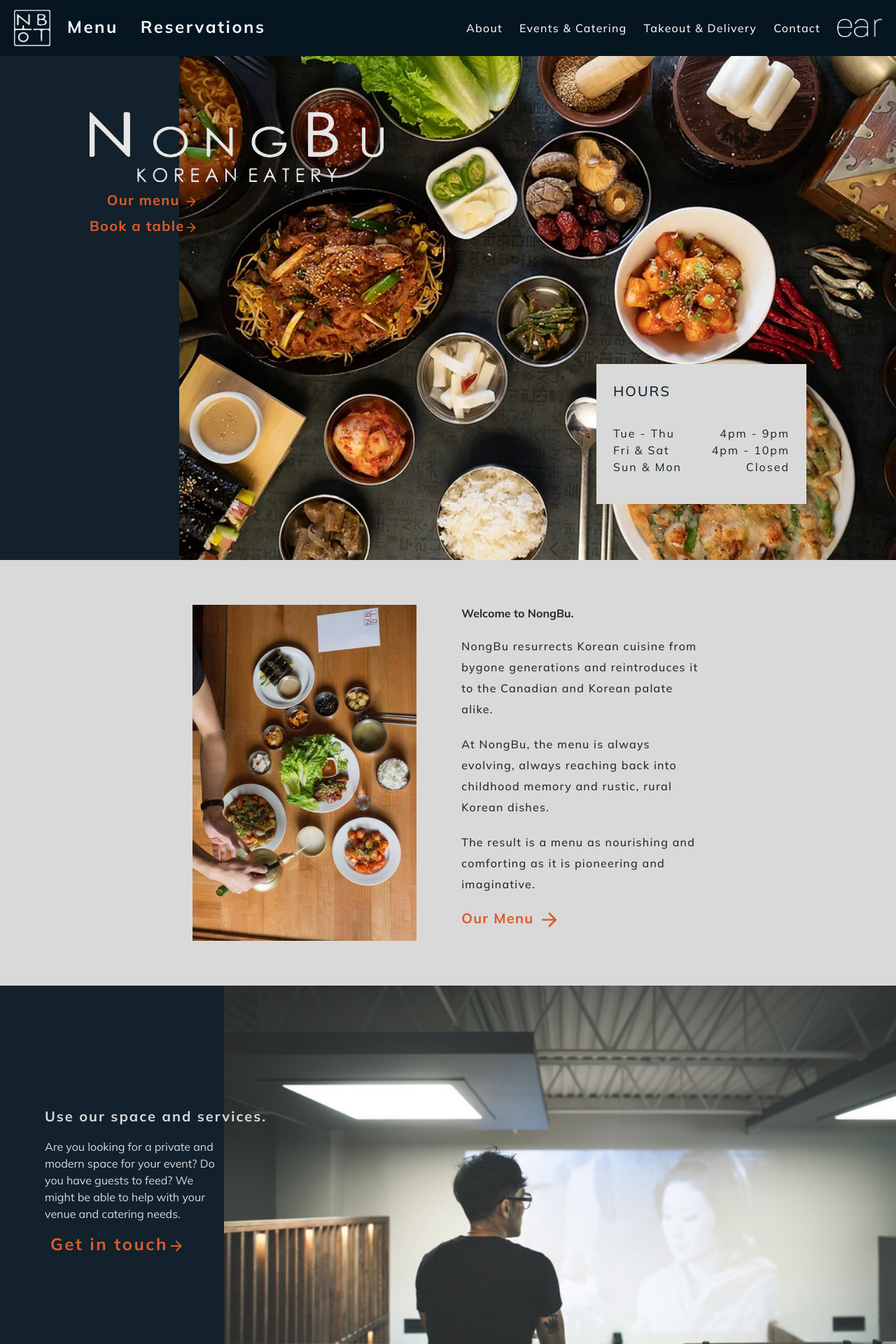
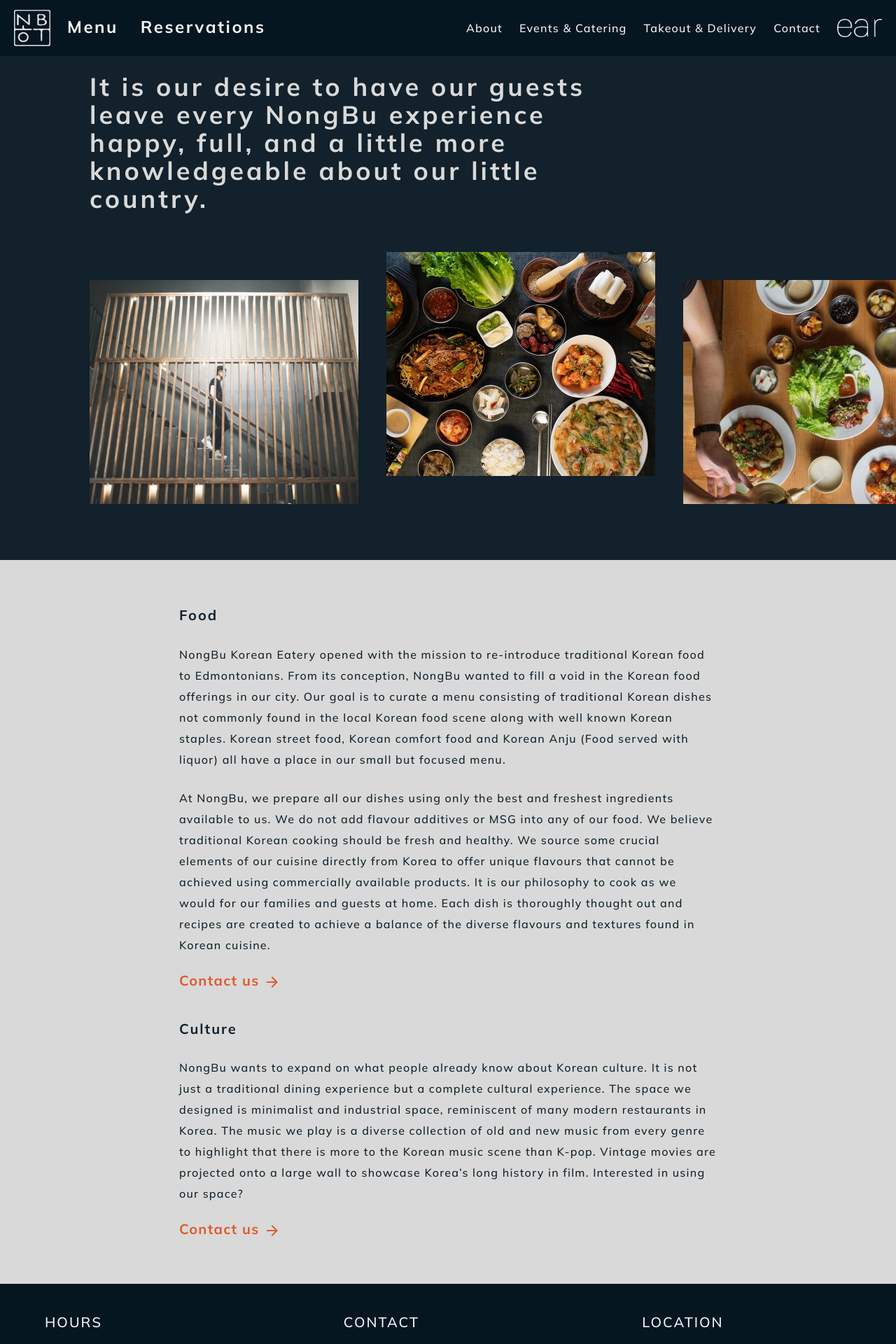
Before and after one commit to kev-nr-ley/nongbuWebsite, a React (Vite) app: page / in a window 1280 px wide. Shown: the top 1920 px of the page at 70% size. Built offline with nearby package versions, Linux system fonts and the light colour scheme.

Commit message:
Added event page

```diff
--- a/package.json
+++ b/package.json
@@ -20,7 +20,9 @@
     "react": "^18.2.0",
     "react-dom": "^18.2.0",
     "react-icons": "^4.7.1",
-    "react-uuid": "^2.0.0"
+    "react-textfit": "^1.1.1",
+    "react-uuid": "^2.0.0",
+    "swiper": "^9.0.5"
   },
   "devDependencies": {
     "@types/react": "^18.0.27",
--- a/src/App.jsx
+++ b/src/App.jsx
@@ -1,6 +1,7 @@
 import Navbar from "@sections/Navbar";
 import Home from "@pages/Home";
 import Menu from "@pages/Menu";
+import About from "@pages/About";
 import Footer from "@sections/Footer";
 import Events from "@pages/Events";
 function App() {
@@ -13,10 +14,10 @@
   return (
     <>
       <Navbar />
-      <Home />
-
+      {/* <Home /> */}
       {/* <Menu objectToArray={objectToArray} /> */}
-      <Events />
+      <About />
+      {/* <Events /> */}
       <Footer />
     </>
   );
--- a/src/components/ImageContainer.jsx
+++ b/src/components/ImageContainer.jsx
@@ -6,7 +6,7 @@
     <Box //image container
     w={["100%", "100%", "clamp(400px, 30vw, 450px)"]}
     h={["30vh", "30vh", "clamp(600px, 45vh, 700px)"]}
-    bg='red'
+    // bg='red'
     {...props}
 
     >
--- /dev/null
+++ b/src/pages/About.jsx
@@ -0,0 +1,176 @@
+import React from "react";
+import {
+  Flex,
+  Box,
+  Text,
+  Heading,
+  Button,
+  Image,
+  Link,
+  color,
+} from "@chakra-ui/react";
+import BigMenuItem from "@components/BigMenuItem";
+import { ArrowForwardIcon } from "@chakra-ui/icons";
+import ImageContainer from "@components/ImageContainer";
+import { Swiper, SwiperSlide } from "swiper/react";
+import { Textfit } from "react-textfit";
+
+import { useTheme } from "@chakra-ui/react";
+
+export default function About() {
+  const { colors, fonts } = useTheme();
+  return (
+    <>
+      {" "}
+      <Box
+        position='relative'
+        h='100vh'
+        bg={colors.backgroundDark}
+        overflowX='hidden'>
+        <Box
+          //Text block
+          flexDirection='column'
+          position={["absolute", "absolute", "absolute"]}
+          w={["100%", "80%", "70%", "70%"]}
+          left={["0%", "5%", "5%", "5%"]}
+          top={["10%", "10%", "10%", "5%"]}
+          //   mx={["0%", "0%", "0%", "0%"]}
+          p={["5%", "5%", "5%", "5%"]}
+          // transform={["none", "none", "translateY(-50%)"]}
+          h={["fit-content", "fit-content", "fit-content"]}
+          // bg={colors.backgroundDark}
+          // bg='red'
+          // border='4px'
+          // borderStyle='solid'
+          color={colors.light}
+          zIndex='8'>
+          <Heading
+            as='h3'
+            variant='sectionHeading'
+            fontSize={["24px", "28px", "32px", "36px"]}
+            lineHeight={['30px', '36px', '40px', '40px']}
+            letterSpacing='4px'>
+            It is our desire to have our guests leave every NongBu experience
+            happy, full, and a little more knowledgeable about our little
+            country.
+          </Heading>
+        </Box>
+
+        <Flex
+          position='absolute'
+          bottom={["10%", "10%", "20%", "20%"]}
+          left={["0", "0", "10%", "10%"]}
+          h='30vh'
+          // bg='red'
+
+          gap={["0", "0", "5vh", "5vh"]}>
+          <ImageContainer
+            w={["100%", "100%", "30vw", "30vw"]}
+            h={["100%", "100%", "25vw", "25vw"]}
+            image='nongbu-event-1.jpg'
+            flexShrink='1'
+          />
+          <ImageContainer
+            position='relative'
+            top={["0", "0", "-5vh", "-5vh"]}
+            w={["240px", "400px", "30vw", "30vw"]}
+            h={["100%", "100%", "25vw", "25vw"]}
+            image='nongbu-1.png'
+            flexShrink='0'
+          />
+          <ImageContainer
+            w={["100%", "100%", "30vw", "30vw"]}
+            h={["100%", "100%", "25vw", "25vw"]}
+            image='nongbu-2.jpg'
+            flexShrink='1'
+          />
+        </Flex>
+      </Box>
+      <Box
+        // position='relative'
+        bg={colors.backgroundLight}
+        // h={["100vh", "100vh", "100vh", "80vh"]}
+        minH='100vh'
+        w='100vw'
+        zIndex='9'
+        overflow='hidden'>
+        <Flex
+          //Text block
+          flexDirection='column'
+          //   position={["absolute", "absolute", "absolute"]}
+          //   w={["100%", "100%", "50%", '30%']}
+          //   right={["0%", "0%", "10%", "10%"]}
+          //   mx={["0%", "0%", "0%", "0%"]}
+          px={["5%", "5%", "10%", "20%"]}
+          py={["10%", "10%", "5%", "5%"]}
+          gap='5vh'
+          //   top={["50%", "50%", "50%"]}
+          //   transform={["none", "none", "translateY(-50%)"]}
+          //   h={["fit-content", "fit-content", "100%"]}
+          //   justifyContent='center'
+          bg={colors.backgroundLight}
+          color={colors.dark}
+          zIndex='8'
+          h='fit-content'>
+          {/* <Heading as='h3' variant='sectionHeading'>
+          </Heading> */}
+
+          <Flex flexDirection={"column"} gap='2vw'>
+            <Heading as='h3' variant='sectionHeading'>
+              Food
+            </Heading>
+
+            <Text variant='bodyText'>
+              NongBu Korean Eatery opened with the mission to re-introduce
+              traditional Korean food to Edmontonians. From its conception,
+              NongBu wanted to fill a void in the Korean food offerings in our
+              city. Our goal is to curate a menu consisting of traditional
+              Korean dishes not commonly found in the local Korean food scene
+              along with well known Korean staples. Korean street food, Korean
+              comfort food and Korean Anju (Food served with liquor) all have a
+              place in our small but focused menu.
+            </Text>
+
+            <Text variant='bodyText'>
+              At NongBu, we prepare all our dishes using only the best and
+              freshest ingredients available to us. We do not add flavour
+              additives or MSG into any of our food. We believe traditional
+              Korean cooking should be fresh and healthy. We source some crucial
+              elements of our cuisine directly from Korea to offer unique
+              flavours that cannot be achieved using commercially available
+              products. It is our philosophy to cook as we would for our
+              families and guests at home. Each dish is thoroughly thought out
+              and recipes are created to achieve a balance of the diverse
+              flavours and textures found in Korean cuisine.
+            </Text>
+
+            <Link variant='sectionLink'>
+              Contact us <ArrowForwardIcon fontSize='24px' />
+            </Link>
+          </Flex>
+
+          <Flex flexDirection={"column"} gap='2vw'>
+            <Heading as='h3' variant='sectionHeading'>
+              Culture
+            </Heading>
+            <Text variant='bodyText' lineHeight='30px'>
+              NongBu wants to expand on what people already know about Korean
+              culture. It is not just a traditional dining experience but a
+              complete cultural experience. The space we designed is minimalist
+              and industrial space, reminiscent of many modern restaurants in
+              Korea. The music we play is a diverse collection of old and new
+              music from every genre to highlight that there is more to the
+              Korean music scene than K-pop. Vintage movies are projected onto a
+              large wall to showcase Korea’s long history in film. Interested in
+              using our space?
+            </Text>
+
+            <Link variant='sectionLink'>
+              Contact us <ArrowForwardIcon fontSize='24px' />
+            </Link>
+          </Flex>
+        </Flex>
+      </Box>
+    </>
+  );
+}
--- a/src/pages/Events.jsx
+++ b/src/pages/Events.jsx
@@ -18,74 +18,92 @@
 export default function Events() {
   const { colors, fonts } = useTheme();
   return (
-    <Box mt='80px' position='relative'>
-      <Flex position='relative' bg={colors.backgroundDark} h='80vh'>
+    <Box>
+      <Flex
+        position='relative'
+        bg={colors.backgroundDark}
+        h={['100vh', '100vh', '100vh', '100vh']}
+        w='100vw'
+        overflow='hidden'>
         <Flex
+          //Text block
           flexDirection='column'
           position={["absolute", "absolute", "absolute"]}
-          w={['100%', '100%', '380px']}
-          gap='1rem'
-          left={["0%", "0%", "5%", "15%"]}
-          pt={["10%", "10%", "0%"]}
-          px={["2rem", "2rem", "0"]}
-          top={["0", "0", "20%"]}
-          h={["100%", "100%", "fit-content"]}
-          bg={[colors.backgroundDark99, colors.backgroundDark99, "none"]}
-          color={[colors.light, colors.light, colors.light]}
+          w={["100%", "100%", "50%", '30%']}
+          left={["0%", "0%", "10%", "10%"]}
+          mx={["0%", "0%", "0%", "0%"]}
+          px={["5%", "5%", "5%", "5%"]}
+          top={["50%", "50%", "50%"]}
+          transform={["none", "none", "translateY(-50%)"]}
+          h={["fit-content", "fit-content", "100%"]}
+          justifyContent='center'
+          bg={colors.backgroundDark}
+          color={colors.light}
           zIndex='8'>
-          <Heading as='h2' variant='sectionHeading'>
+          <Heading as='h3' variant='sectionHeading'>
             Use our space and services.
           </Heading>
-          <Text variant='bodyText' lineHeight='30px'>
+
+          <Text variant='bodyText' lineHeight='30px' mt='8'>
             Are you looking for a private and modern space for your event? Do
             you have guests to feed? We might be able to help with your venue
             and catering needs.
           </Text>
-          <Link variant='sectionLink'>
+
+          <Link variant='sectionLink' mt='8'>
             Get in touch <ArrowForwardIcon fontSize='24px' />
+          </Link>
+        </Flex>
+
+        <ImageContainer
+          position={["relative", "relative", "absolute"]}
+          w={["100%", "100%", "80vw", "70%"]}
+          h={["40%", "40%", "100vh"]}
+          right={["0", "0", "0"]}
+          top={["0", "0", "0"]}
+          image='nongbu-event-1.jpg'
+        />
+      </Flex>
+
+      <Flex position='relative' bg={colors.backgroundLight}   h={['100vh', '100vh', '100vh', '80vh']} w='100vw' overflow='hidden'>
+        <Flex
+          //Text block
+          flexDirection='column'
+          position={["absolute", "absolute", "absolute"]}
+          w={["100%", "100%", "50%", '30%']}
+          right={["0%", "0%", "10%", "10%"]}
+          mx={["0%", "0%", "0%", "0%"]}
+          px={["5%", "5%", "5%", "5%"]}
+          top={["50%", "50%", "50%"]}
+          transform={["none", "none", "translateY(-50%)"]}
+          h={["fit-content", "fit-content", "100%"]}
+          justifyContent='center'
+          bg={colors.backgroundLight}
+          color={colors.dark}
+          zIndex='8'>
+          {/* <Heading as='h3' variant='sectionHeading'>
+          </Heading> */}
+
+          <Text variant='bodyText' lineHeight='30px' mt='0'>
+            We host all kinds of events, from birthday parties to low-key
+            weddings. Our minimalist and modern space allow you and your guests
+            to be the focus. Get in touch with some details about your event if
+            you are interested in our space or services.
+          </Text>
+
+          <Link variant='sectionLink' mt='8'>
+            Contact us <ArrowForwardIcon fontSize='24px' />
           </Link>
         </Flex>
         <ImageContainer
           position={["relative", "relative", "absolute"]}
-          w={["100%", "100%", "60vw"]}
-          right={["0", "0", "10%"]}
-          top={["0", "0", "5%"]}
-          h='auto'
-          image='nongbu-event-1.jpg'
-        />
-      </Flex>
-
-      <Flex position='relative' bg={colors.backgroundLight} h='80vh'>
-        <ImageContainer
-          position={["relative", "relative", "absolute"]}
-          w={["100%", "100%", "60vw"]}
-          left={["0", "0", "10%"]}
-          top={["0", "0", "5%"]}
-          h='auto'
+          w={["100%", "100%", "65%"]}
+          h={["40%", "40%", "100%"]}
+          left={["0", "0", "0"]}
+          top={["0", "0", "0"]}
+          p={["0 0", "0 0", "5% 5%"]}
           image='nongbu-event-2.jpg'
         />
-
-        <Flex
-          flexDirection='column'
-          position={["absolute", "absolute", "absolute"]}
-          w={['100%', '80%', '380px']}
-          gap='1rem'
-          right={["0%", "0%", "5%", "15%"]}
-          pt={["10%", "10%", "0%"]}
-          top={["0", "0", "20%"]}
-          h={["100%", "100%", "fit-content"]}
-          bg={[colors.backgroundLight99, colors.backgroundLight99, "none"]}
-          color={colors.dark}
-          zIndex='8'>
-          <Text>
-            Are you looking for a private and modern space for your event? Do
-            you have guests to feed? We might be able to help with your venue
-            and catering needs.
-          </Text>
-          <Link variant='sectionLink'>
-            Get in touch <ArrowForwardIcon fontSize='24px' />
-          </Link>
-        </Flex>
       </Flex>
     </Box>
   );
```
Also changed, not shown: src/components/ImageTextblockSection.jsx (added, +55 -0 lines), src/sections/events/Events.jsx (deleted, +0 -9 lines), 1 other file (tests, documents, lock files or other folders).
